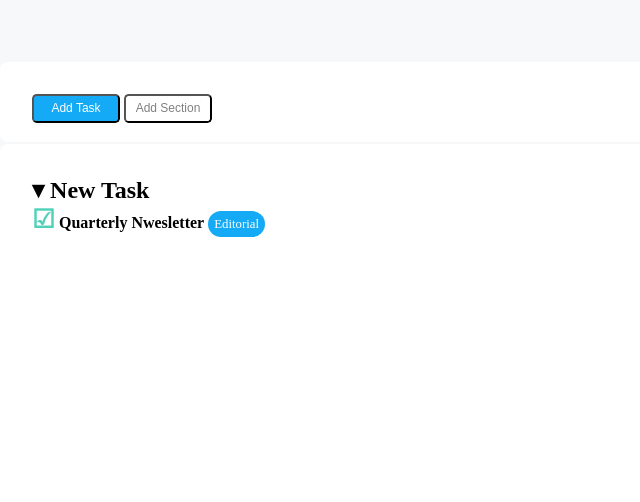
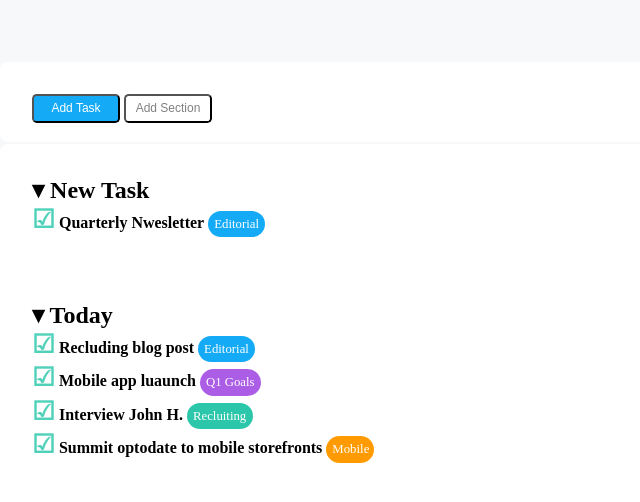
Before and after one commit to Fabiofljf/html-css-toboolist, a plain HTML site: page index.html in a window 1280 px wide. Shown: the part 134-636 px from the top of the page, without its empty margins (0-640 px from the left). Drawn offline with Linux system fonts and the light colour scheme.

Commit message:
add second text of second block

```diff
--- a/css/style.css
+++ b/css/style.css
@@ -7,6 +7,11 @@
     --header_color: white;
     --style_color_button_one: #14AAF5;
     --style_color_button_two: white;
+    --style_color_button_text_one: #AB5DE6;
+    --style_color_button_text_two: #2CC6AB;
+    --style_color_button_text_three: #FF9B00;
+    --style_color_button_text_four: #EC4A9D;
+    --style_color_button_text_five: #A3D116;
 }
 
 .display{
@@ -97,4 +102,30 @@ body{
     font-size: 0.8rem;
     padding: 6px;
 }
+
+.Q1Goals_button{
+    background-color: var(--style_color_button_text_one);
+    height: 0.9rem;
+    width: 3.1rem;
+    font-size: 0.8rem;
+    padding: 6px;
+}
+
+.Recluiting_button{
+    background-color: var(--style_color_button_text_two);
+    height: 0.9rem;
+    width: 3.4rem;
+    font-size: 0.8rem;
+    padding: 6px;
+}
+
+.Mobile_button{
+    background-color: var(--style_color_button_text_three);
+    height: 0.9rem;
+    width: 2.25rem;
+    font-size: 0.8rem;
+    padding: 6px;
+}
+
+
 /******** footer *******/
--- a/index.html
+++ b/index.html
@@ -42,6 +42,31 @@
                             <div class="style_dx_text editors_button display">Editorial</div>
                 </section>
 
+                <section>
+                    <div class="general_text">
+                            <h2>
+                                &#9662; Today
+                            </h2>
+                            <h4 class="display">
+                                <span class="style_check" class="display">&#9745;</span> Recluding blog post
+                            </h4>
+                            <div class="style_dx_text editors_button display">Editorial</div>
+                            <br>
+                            <h4 class="display">
+                                <span class="style_check">&#9745;</span> Mobile app luaunch
+                            </h4>
+                            <div class="style_dx_text Q1Goals_button display">Q1 Goals</div>
+                            <br>
+                            <h4 class="display">
+                                <span class="style_check">&#9745;</span> Interview John H.
+                            </h4>
+                            <div class="style_dx_text Recluiting_button display">Recluiting</div>
+                            <br>
+                            <h4 class="display">
+                                <span class="style_check">&#9745;</span> Summit optodate to mobile storefronts
+                            </h4>
+                            <div class="style_dx_text Mobile_button display">Mobile</div>
+                </section>
 
                 </div>
             </div>
```
